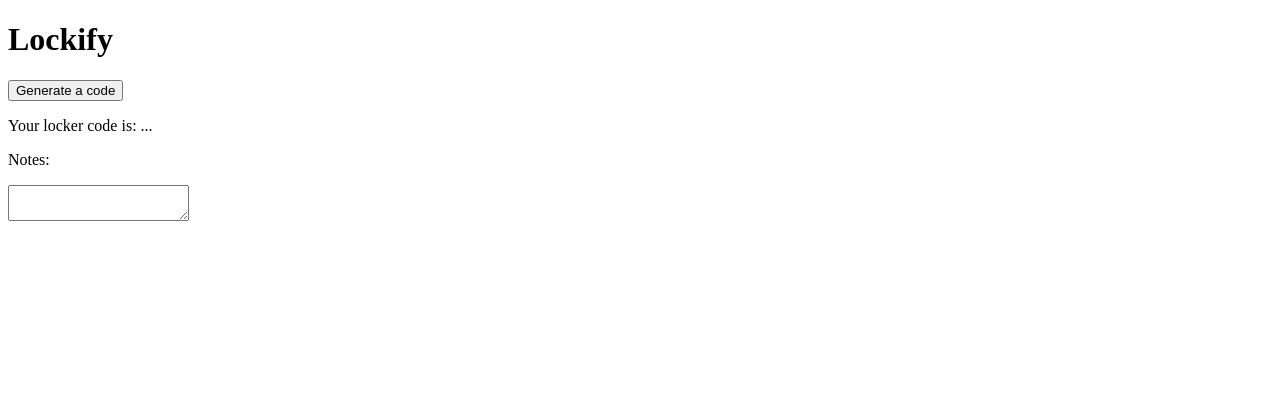
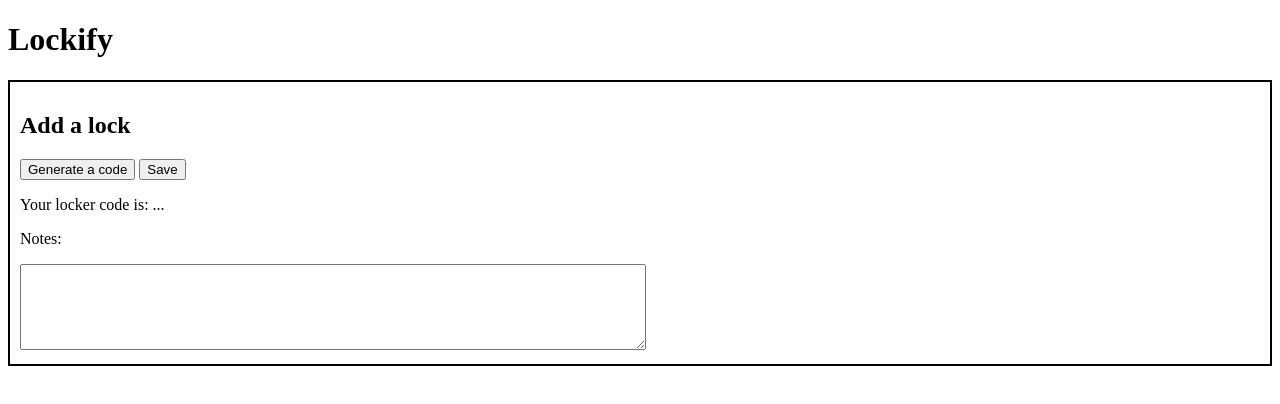
Before and after one commit to sirrah23/lockify, a SvelteKit app: page / in a window 1280 px wide. Shown: the top 404 px of the page. Built offline with nearby package versions, Linux system fonts and the light colour scheme.

Commit message:
Move code into a LockAdd component

```diff
--- /dev/null
+++ b/src/lib/components/LockAdd.svelte
@@ -0,0 +1,32 @@
+<script lang="ts">
+    let lockerCode: number[];
+    function generateCode() {
+        let newDigits: number[] = [];
+        for(let i = 0; i < 4; i++) {
+            newDigits.push(Math.floor(Math.random() * 9));
+        }
+        lockerCode = [...newDigits];
+    }
+</script>
+
+<style>
+    .black-border {
+        border: 2px solid black;
+        padding: 10px;
+    }
+    .textarea {
+        height: 5rem;
+        width: 50%;
+    }
+</style>
+
+<div class="black-border">
+<h2>Add a lock</h2>
+<div>
+    <button on:click={() => generateCode()}>Generate a code</button>
+    <button on:click={() => {}}>Save</button>
+</div>
+<p>Your locker code is: {lockerCode ? lockerCode : "..."}</p>
+<p>Notes:</p>
+<textarea class="textarea"></textarea>
+</div>
--- a/src/routes/+page.svelte
+++ b/src/routes/+page.svelte
@@ -1,15 +1,5 @@
-<script lang="ts">
-    let lockerCode: number[];
-    function generateCode() {
-        let newDigits: number[] = [];
-        for(let i = 0; i < 4; i++) {
-            newDigits.push(Math.floor(Math.random() * 9));
-        }
-        lockerCode = [...newDigits];
-    }
+<script>
+	import LockAdd from "$lib/components/LockAdd.svelte";
 </script>
 <h1>Lockify</h1>
-<button on:click={() => generateCode()}>Generate a code</button>
-<p>Your locker code is: {lockerCode ? lockerCode : "..."}</p>
-<p>Notes:</p>
-<textarea></textarea>
+<LockAdd />
```
